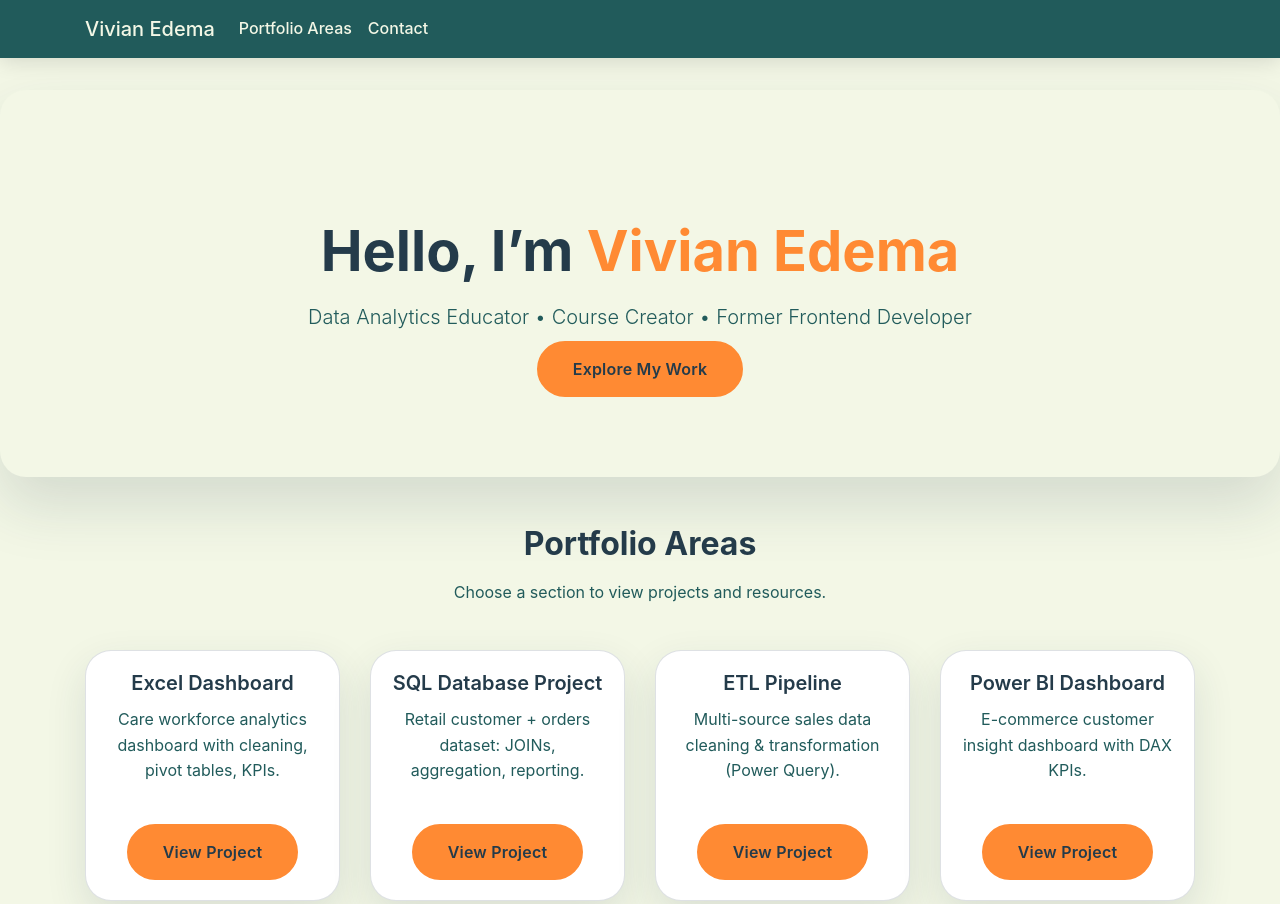
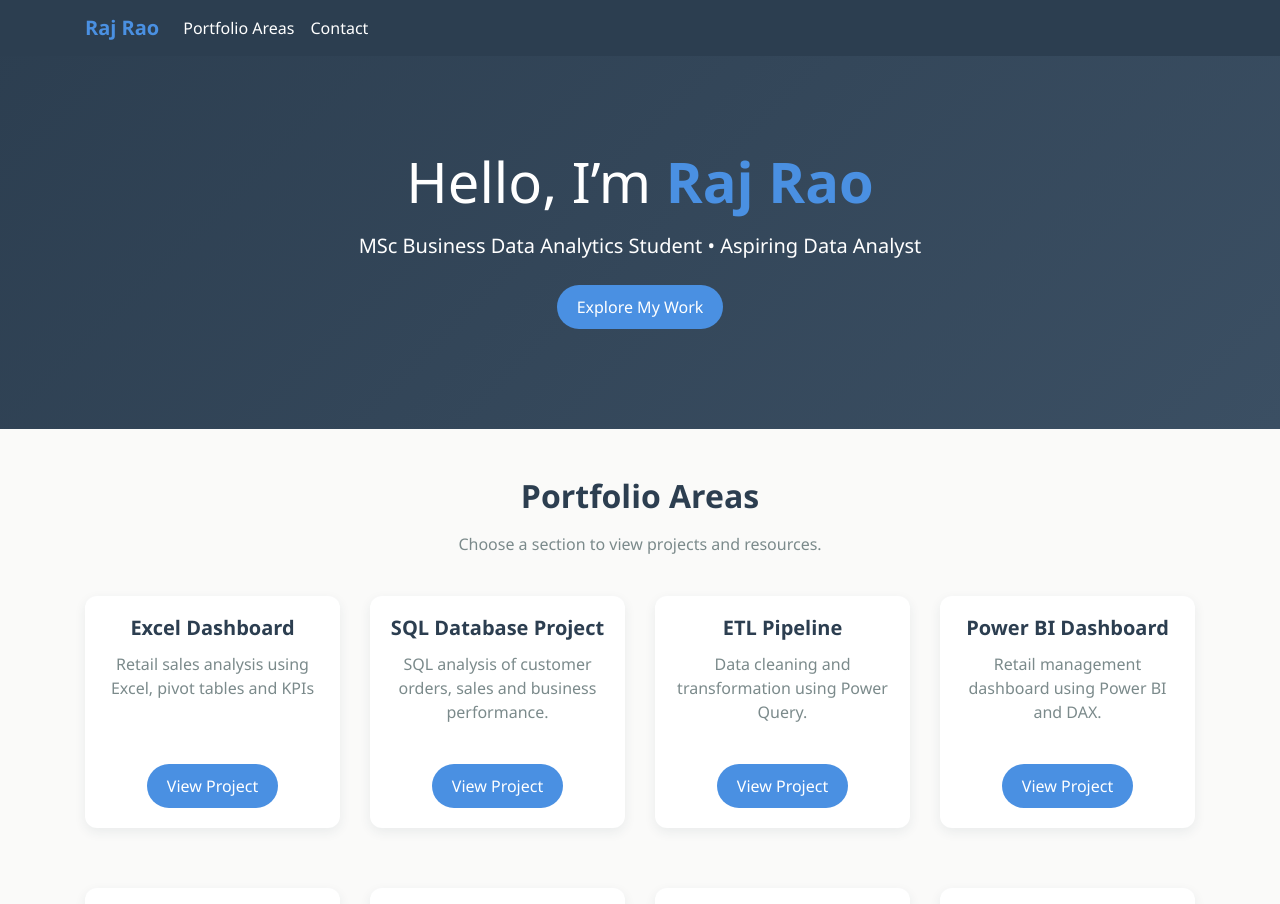
Before and after one commit to raorajvirendrasinh-blip/data-analytics-portfolio, a plain HTML site: page index.html in a window 1280 px wide. Shown: the top 904 px of the page. Drawn offline with nearby package versions, Linux system fonts and the light colour scheme; files whose address does not match are found by name.

Commit message:
updated css file
updated css file

```diff
--- a/index.html
+++ b/index.html
@@ -2,7 +2,7 @@
 <html lang="en">
 
 <head>
-    <title>Vivian Edema | Portfolio Hub</title>
+    <title>Raj Rao | Portfolio Hub</title>
     <meta charset="utf-8">
     <meta name="viewport" content="width=device-width, initial-scale=1, shrink-to-fit=no">
 
@@ -21,7 +21,7 @@
     <!-- Navbar -->
     <nav class="navbar navbar-expand-lg navbar-dark bg-dark fixed-top">
         <div class="container">
-            <a class="navbar-brand" href="#home">Vivian Edema</a>
+            <a class="navbar-brand" href="#home">Raj Rao</a>
 
             <button class="navbar-toggler" type="button" data-toggle="collapse" data-target="#nav" aria-controls="nav"
                 aria-expanded="false" aria-label="Toggle navigation">
@@ -41,10 +41,10 @@
     <div class="jumbotron jumbotron-fluid text-center hero">
         <div class="container">
             <h1 class="display-4 mt-5">
-                Hello, I’m <span class="highlight">Vivian Edema</span>
+                Hello, I’m <span class="highlight">Raj Rao</span>
             </h1>
             <p class="lead mt-3">
-                Data Analytics Educator • Course Creator • Former Frontend Developer
+                MSc Business Data Analytics Student • Aspiring Data Analyst
             </p>
 
             <!-- Use anchor styled as button (cleaner than button inside a tag) -->
@@ -66,7 +66,7 @@
                     <div class="card-body d-flex flex-column">
                         <h5 class="card-title">Excel Dashboard</h5>
                         <p class="card-text">
-                            Care workforce analytics dashboard with cleaning, pivot tables, KPIs.
+                            Retail sales analysis using Excel, pivot tables and KPIs
                         </p>
                         <div class="mt-auto">
                             <a href="" class="btn custom-btn mt-2">View Project</a>
@@ -81,7 +81,7 @@
                     <div class="card-body d-flex flex-column">
                         <h5 class="card-title">SQL Database Project</h5>
                         <p class="card-text">
-                            Retail customer + orders dataset: JOINs, aggregation, reporting.
+                            SQL analysis of customer orders, sales and business performance.
                         </p>
                         <div class="mt-auto">
                             <a href="" class="btn custom-btn mt-2">View Project</a>
@@ -96,7 +96,7 @@
                     <div class="card-body d-flex flex-column">
                         <h5 class="card-title">ETL Pipeline</h5>
                         <p class="card-text">
-                            Multi-source sales data cleaning & transformation (Power Query).
+                            Data cleaning and transformation using Power Query.
                         </p>
                         <div class="mt-auto">
                             <a href="" class="btn custom-btn mt-2">View Project</a>
@@ -111,7 +111,7 @@
                     <div class="card-body d-flex flex-column">
                         <h5 class="card-title">Power BI Dashboard</h5>
                         <p class="card-text">
-                            E-commerce customer insight dashboard with DAX KPIs.
+                            Retail management dashboard using Power BI and DAX.
                         </p>
                         <div class="mt-auto">
                             <a href="" class="btn custom-btn mt-2">View Project</a>
@@ -144,7 +144,7 @@
                     <div class="card-body d-flex flex-column">
                         <h5 class="card-title">Python Project</h5>
                         <p class="card-text">
-                            Customer behaviour dataset: pandas, visualisation, trends & insights.
+                            Exploratory data analysis using Python, pandas and visualisation.
                         </p>
                         <div class="mt-auto">
                             <a href="#contact" class="btn custom-btn mt-2">View Project</a>
@@ -159,7 +159,7 @@
                     <div class="card-body d-flex flex-column">
                         <h5 class="card-title">R Statistics Project</h5>
                         <p class="card-text">
-                            UK housing costs vs income: hypothesis testing & regression.
+                            Statistical analysis and visualisation using R.
                         </p>
                         <div class="mt-auto">
                             <a href="#contact" class="btn custom-btn mt-2">View Project</a>
@@ -174,7 +174,7 @@
                     <div class="card-body d-flex flex-column">
                         <h5 class="card-title">Capstone Project</h5>
                         <p class="card-text">
-                            End-to-end analytics solution with SQL + BI + storytelling.
+                            Loan default prediction using machine learning and data analytics.
                         </p>
                         <div class="mt-auto">
                             <a href="#contact" class="btn custom-btn mt-2">View Project</a>
@@ -223,12 +223,12 @@
     <footer id="footer">
         <ul class="socicons-list">
             <li>
-                <a href="https://github.com/Vedema" target="_blank" aria-label="GitHub">
+                <a href="https://github.com/raorajvirendrasinh-blip" target="_blank" aria-label="GitHub">
                     <i class="fa-brands fa-github"></i>
                 </a>
             </li>
             <li>
-                <a href="https://www.linkedin.com/in/vivian-edema-phd-afhea-9990698b" target="_blank"
+                <a href="https://www.linkedin.com/in/raj-virendrasinh-rao-a3b48a413" target="_blank"
                     aria-label="LinkedIn">
                     <i class="fa-brands fa-linkedin-in"></i>
                 </a>
@@ -247,7 +247,7 @@
     </footer>
 
     <p class="copyright text-center mb-3">
-        Vivian Edema &copy; <span id="year"></span>
+        Raj Rao &copy; <span id="year"></span>
     </p>
 
     <!-- Dynamic year -->
--- a/main2.css
+++ b/main2.css
@@ -1,217 +1,403 @@
-/* =================================
-   MAIN PAGE ONLY (Scoped)
-   Applies ONLY to body#home
-================================= */
-
-body#home {
-    background: #f3f7e6;
-    color: #243b4a;
-    font-family: "Inter", "Segoe UI", Roboto, Arial, sans-serif;
-    line-height: 1.6;
+/* GENERAL */
+body {
+    background-color: #FAFAF9;
+    color: #1F2937;
+    font-family: 'Segoe UI', Tahoma, Geneva, Verdana, sans-serif;
 }
 
-/* ===============================
-   NAVBAR
-================================ */
-body#home .navbar {
-    background: #215b5b !important;
-    box-shadow: 0 4px 20px rgba(0, 0, 0, 0.12);
+/* NAVBAR */
+.navbar {
+    background-color: #0F766E !important;
 }
 
-body#home .navbar-brand,
-body#home .navbar-nav .nav-link {
-    color: #f3f7e6 !important;
-    font-weight: 500;
+.navbar-brand {
+    color: #F59E0B !important;
+    font-weight: bold;
 }
 
-body#home .navbar-nav .nav-link:hover {
-    color: #ff8a33 !important;
+.nav-link {
+    color: #ffffff !important;
 }
 
-/* ===============================
-   HERO / JUMBOTRON
-================================ */
-body#home .hero {
-    background: #f3f7e6;
-    border-radius: 26px;
-    margin-top: 90px;
-    padding: 80px 25px;
-    box-shadow: 0 28px 60px rgba(36, 59, 74, 0.15);
+.nav-link:hover {
+    color: #14B8A6 !important;
 }
 
-body#home .hero h1 {
-    color: #243b4a;
-    font-weight: 700;
+/* HERO */
+.hero {
+    background: linear-gradient(135deg, #0F766E, #115E59);
+    color: #ffffff;
+    padding: 100px 20px;
 }
 
-body#home .hero .lead {
-    color: #215b5b;
-    max-width: 720px;
-    margin: 0 auto;
+.highlight {
+    color: #F59E0B;
+    font-weight: bold;
 }
 
-/* Highlight name */
-body#home .highlight {
-    color: #ff8a33;
+/* BUTTON */
+.custom-btn {
+    background-color: #14B8A6;
+    color: #ffffff;
+    border: none;
+    border-radius: 25px;
+    padding: 10px 20px;
+    transition: 0.3s;
 }
 
-/* ===============================
-   BUTTONS
-================================ */
-
-/* Base button shape for all buttons */
-body#home .btn {
-    border-radius: 18px;
-    padding: 12px 26px;
-    font-weight: 600;
-    transition: transform 0.25s ease, box-shadow 0.25s ease, background-color 0.25s ease, color 0.25s ease;
+.custom-btn:hover {
+    background-color: #0D9488;
+    color: #ffffff;
 }
 
-/* NEW: Your unified button style */
-body#home .custom-btn {
-    background: #ff8a33;
-    border: 2px solid #ff8a33;
-    color: #243b4a;
-    border-radius: 999px;
-    /* pill button */
-    padding: 14px 34px;
-    /* slightly bigger for premium look */
-    display: inline-block;
-    text-decoration: none;
-    letter-spacing: 0.2px;
+/* CARDS */
+.fancy-card {
+    border: none;
+    border-radius: 12px;
+    transition: 0.3s;
+    background-color: #ffffff;
+    box-shadow: 0 4px 12px rgba(15, 118, 110, 0.08);
 }
 
-/* Hover: richer + lift */
-body#home .custom-btn:hover {
-    background: #e67628;
-    border-color: #e67628;
-    color: #243b4a;
-    transform: translateY(-2px);
-    box-shadow: 0 14px 30px rgba(255, 138, 51, 0.35);
-    text-decoration: none;
+.fancy-card:hover {
+    transform: translateY(-5px);
+    box-shadow: 0 8px 20px rgba(15, 118, 110, 0.12);
 }
 
-/* Optional: focus accessibility */
-body#home .custom-btn:focus {
-    outline: none;
-    box-shadow: 0 0 0 0.2rem rgba(255, 138, 51, 0.35);
+.card-title {
+    color: #0F766E;
+    font-weight: bold;
 }
 
-/* ===============================
-   SECTIONS
-================================ */
-body#home h2 {
-    font-weight: 700;
-    color: #243b4a;
+.card-text {
+    color: #6B7280;
 }
 
-body#home .intro {
-    color: #215b5b;
+/* SECTION TITLES */
+h2 {
+    color: #0F766E;
+    font-weight: bold;
 }
 
-/* ===============================
-   PORTFOLIO CARDS
-================================ */
-body#home .project-row {
-    margin-top: 45px;
+.intro {
+    color: #6B7280;
+}
+
+/* CONTACT FORM */
+.form-div {
+    background-color: #ffffff;
+    padding: 20px;
+    border-radius: 10px;
+    box-shadow: 0 4px 12px rgba(15, 118, 110, 0.08);
+}
+
+.form-control:focus {
+    border-color: #14B8A6;
+    box-shadow: 0 0 5px rgba(20, 184, 166, 0.3);
+}
+
+/* FOOTER */
+#footer {
+    background-color: #0F766E;
+    padding: 20px 0;
+}
+
+.socicons-list a {
+    color: #ffffff;
+    font-size: 20px;
+    transition: 0.3s;
+}
+
+.socicons-list a:hover {
+    color: #14B8A6;
+}
+
+/* COPYRIGHT */
+.copyright {
+    color: #6B7280;
+}
+
+/* RESTORE CARD SPACING (DO NOT CHANGE DESIGN) */
+
+.project-row {
+    margin-top: 40px;
     row-gap: 30px;
 }
 
-body#home .fancy-card {
-    background: #ffffff;
-    border-radius: 26px;
-    border: 1px solid rgba(36, 59, 74, 0.15);
-    box-shadow: 0 16px 40px rgba(36, 59, 74, 0.12);
-    transition: transform 0.35s ease, box-shadow 0.35s ease;
+.project-row>div {
+    margin-bottom: 20px;
 }
 
-body#home .fancy-card:hover {
-    transform: translateY(-10px);
-    box-shadow: 0 32px 70px rgba(36, 59, 74, 0.25);
+
+
+
+
+
+ANOTHER STYLING
+
+/* GENERAL */
+body {
+    background-color: #F8FAFC;
+    color: #0F172A;
+    font-family: 'Segoe UI', Tahoma, Geneva, Verdana, sans-serif;
 }
 
-body#home .fancy-card .card-title {
-    font-weight: 600;
-    color: #243b4a;
+/* NAVBAR */
+.navbar {
+    background-color: #1E293B !important;
 }
 
-body#home .fancy-card .card-text {
-    color: #215b5b;
+.navbar-brand {
+    color: #3B82F6 !important;
+    font-weight: bold;
 }
 
-/* ===============================
-   CONTACT FORM
-================================ */
-body#home .form-div {
-    background: #ffffff;
-    border-radius: 26px;
-    border: 1px solid rgba(36, 59, 74, 0.15);
-    box-shadow: 0 28px 65px rgba(36, 59, 74, 0.18);
-    padding: 30px;
+.nav-link {
+    color: #ffffff !important;
 }
 
-body#home .form-control {
-    border-radius: 14px;
-    border: 1px solid rgba(36, 59, 74, 0.25);
+.nav-link:hover {
+    color: #3B82F6 !important;
 }
 
-body#home .form-control:focus {
-    border-color: #ff8a33;
-    box-shadow: 0 0 0 0.2rem rgba(255, 138, 51, 0.25);
+/* HERO */
+.hero {
+    background: linear-gradient(135deg, #1E293B, #334155);
+    color: #ffffff;
+    padding: 100px 20px;
 }
 
-/* Validation (FIXED - your file was cut off) */
-body#home .was-validated .form-control:invalid,
-body#home .form-control.is-invalid {
-    border-color: #ef4444;
-    box-shadow: 0 0 0 0.2rem rgba(239, 68, 68, 0.18);
+.highlight {
+    color: #22C55E;
+    font-weight: bold;
 }
 
-body#home .was-validated .form-control:valid,
-body#home .form-control.is-valid {
-    border-color: #22c55e;
-    box-shadow: 0 0 0 0.2rem rgba(34, 197, 94, 0.16);
+/* BUTTON */
+.custom-btn {
+    background-color: #3B82F6;
+    color: #ffffff;
+    border: none;
+    border-radius: 25px;
+    padding: 10px 20px;
+    transition: 0.3s;
 }
 
-/* ===============================
-   SOCIAL ICONS (if you are using them)
-================================ */
-body#home .socicons-list {
-    list-style: none;
-    display: flex;
-    justify-content: center;
-    gap: 18px;
-    padding-left: 0;
-    margin: 35px 0 10px;
+.custom-btn:hover {
+    background-color: #2563EB;
+    color: #ffffff;
 }
 
-body#home .socicons-list li a {
-    width: 54px;
-    height: 54px;
-    display: inline-flex;
-    align-items: center;
-    justify-content: center;
-    border-radius: 50%;
-    text-decoration: none;
-
-    background: #215b5b;
-    color: #f3f7e6;
-    font-size: 24px;
-
-    transition: transform 0.25s ease, box-shadow 0.25s ease, background-color 0.25s ease;
+/* CARDS */
+.fancy-card {
+    border: none;
+    border-radius: 12px;
+    transition: 0.3s;
+    background-color: #ffffff;
+    box-shadow: 0 4px 12px rgba(15, 23, 42, 0.08);
 }
 
-body#home .socicons-list li a:hover {
-    transform: translateY(-3px);
-    background: #ff8a33;
-    box-shadow: 0 14px 28px rgba(36, 59, 74, 0.18);
+.fancy-card:hover {
+    transform: translateY(-5px);
+    box-shadow: 0 8px 20px rgba(15, 23, 42, 0.12);
 }
 
-/* ===============================
-   COPYRIGHT
-================================ */
-body#home .copyright {
-    color: rgba(36, 59, 74, 0.75);
-    margin-top: 28px;
-    font-size: 0.95rem;
+.card-title {
+    color: #1E293B;
+    font-weight: bold;
 }
+
+.card-text {
+    color: #64748B;
+}
+
+/* SECTION TITLES */
+h2 {
+    color: #1E293B;
+    font-weight: bold;
+}
+
+.intro {
+    color: #64748B;
+}
+
+/* CONTACT FORM */
+.form-div {
+    background-color: #ffffff;
+    padding: 20px;
+    border-radius: 10px;
+    box-shadow: 0 4px 12px rgba(15, 23, 42, 0.08);
+}
+
+.form-control:focus {
+    border-color: #3B82F6;
+    box-shadow: 0 0 5px rgba(59, 130, 246, 0.3);
+}
+
+/* FOOTER */
+#footer {
+    background-color: #1E293B;
+    padding: 20px 0;
+}
+
+.socicons-list a {
+    color: #ffffff;
+    font-size: 20px;
+    transition: 0.3s;
+}
+
+.socicons-list a:hover {
+    color: #3B82F6;
+}
+
+/* COPYRIGHT */
+.copyright {
+    color: #64748B;
+}
+
+/* RESTORE CARD SPACING (DO NOT CHANGE DESIGN) */
+
+.project-row {
+    margin-top: 40px;
+    row-gap: 30px;
+}
+
+.project-row>div {
+    margin-bottom: 20px;
+}
+
+
+
+
+
+
+ANOTHER STYLING
+
+/* GENERAL */
+body {
+    background-color: #F5F7FA;
+    color: #2D3436;
+    font-family: 'Segoe UI', Tahoma, Geneva, Verdana, sans-serif;
+}
+
+/* NAVBAR */
+.navbar {
+    background-color: #2C3E50 !important;
+}
+
+.navbar-brand {
+    color: #4A90E2 !important;
+    font-weight: bold;
+}
+
+.nav-link {
+    color: #ffffff !important;
+}
+
+.nav-link:hover {
+    color: #4A90E2 !important;
+}
+
+/* HERO */
+.hero {
+    background: linear-gradient(135deg, #2C3E50, #3B4F63);
+    color: #ffffff;
+    padding: 100px 20px;
+}
+
+.highlight {
+    color: #4A90E2;
+    font-weight: bold;
+}
+
+/* BUTTON */
+.custom-btn {
+    background-color: #4A90E2;
+    color: #ffffff;
+    border: none;
+    border-radius: 25px;
+    padding: 10px 20px;
+    transition: 0.3s;
+}
+
+.custom-btn:hover {
+    background-color: #3A78C2;
+    color: #ffffff;
+}
+
+/* CARDS */
+.fancy-card {
+    border: none;
+    border-radius: 12px;
+    transition: 0.3s;
+    background-color: #ffffff;
+    box-shadow: 0 4px 12px rgba(44, 62, 80, 0.08);
+}
+
+.fancy-card:hover {
+    transform: translateY(-5px);
+    box-shadow: 0 8px 20px rgba(44, 62, 80, 0.12);
+}
+
+.card-title {
+    color: #2C3E50;
+    font-weight: bold;
+}
+
+.card-text {
+    color: #7B8A8B;
+}
+
+/* SECTION TITLES */
+h2 {
+    color: #2C3E50;
+    font-weight: bold;
+}
+
+.intro {
+    color: #7B8A8B;
+}
+
+/* CONTACT FORM */
+.form-div {
+    background-color: #ffffff;
+    padding: 20px;
+    border-radius: 10px;
+    box-shadow: 0 4px 12px rgba(44, 62, 80, 0.08);
+}
+
+.form-control:focus {
+    border-color: #4A90E2;
+    box-shadow: 0 0 5px rgba(74, 144, 226, 0.3);
+}
+
+/* FOOTER */
+#footer {
+    background-color: #2C3E50;
+    padding: 20px 0;
+}
+
+.socicons-list a {
+    color: #ffffff;
+    font-size: 20px;
+    transition: 0.3s;
+}
+
+.socicons-list a:hover {
+    color: #4A90E2;
+}
+
+/* COPYRIGHT */
+.copyright {
+    color: #7B8A8B;
+}
+
+/* RESTORE CARD SPACING (DO NOT CHANGE DESIGN) */
+
+.project-row {
+    margin-top: 40px;
+    row-gap: 30px;
+}
+
+.project-row>div {
+    margin-bottom: 20px;
+}
```
Also changed, not shown: 1 other file.
